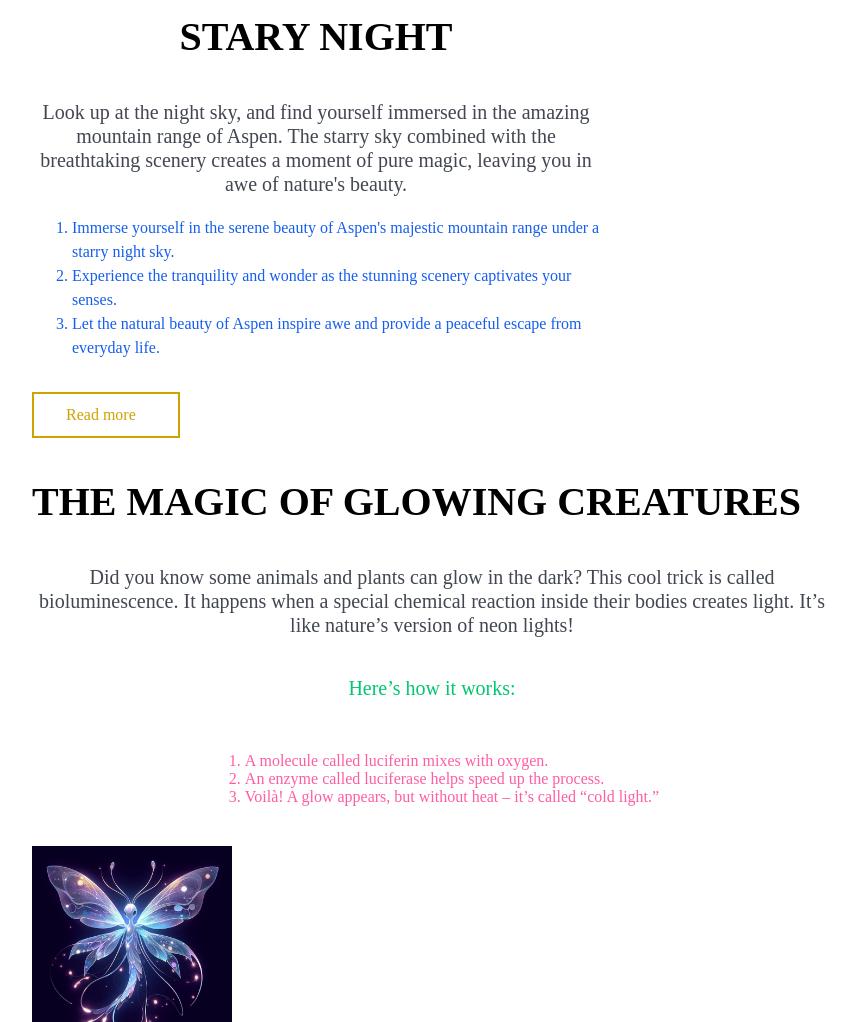
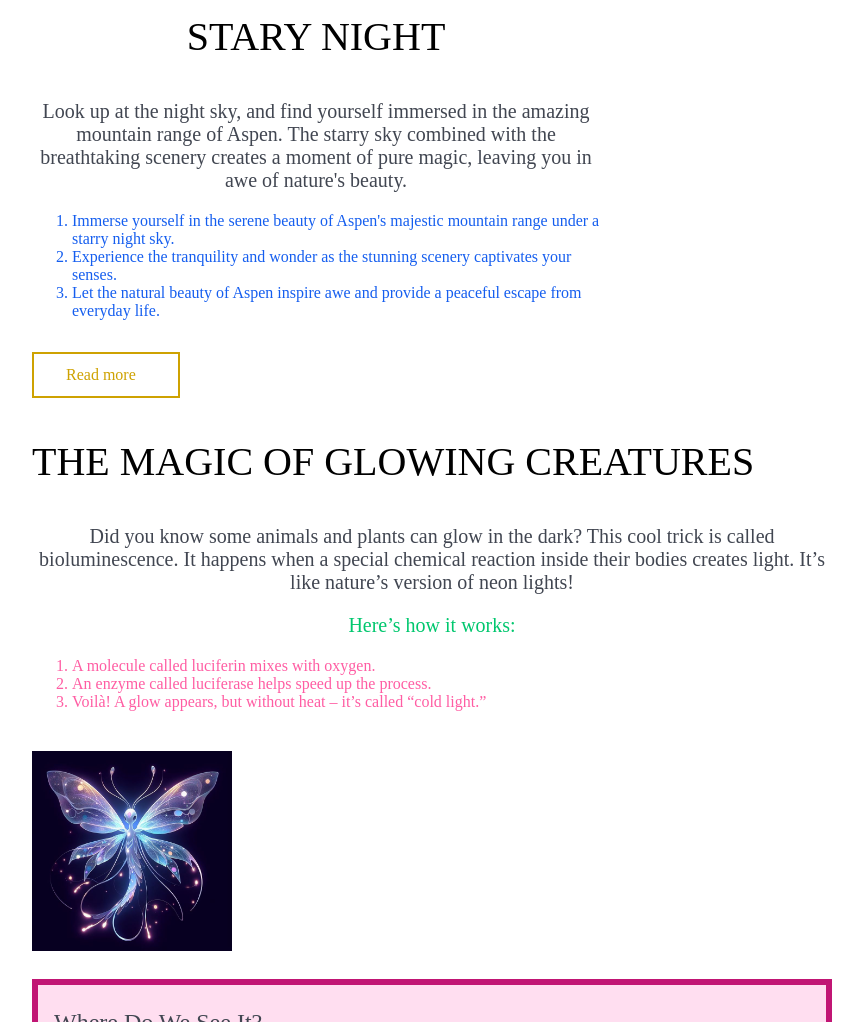
Before and after one commit to GiorgiQobuladze/css1-2, a plain HTML site: page index.html in a window 1280 px wide. Shown: the part 691-1713 px from the top of the page, without its empty margins (31-887 px from the left). Drawn offline with Linux system fonts and the light colour scheme.

Commit message:
unpload task

```diff
--- a/css/style.css
+++ b/css/style.css
@@ -1,9 +1,6 @@
 #headerText {
     color: #000;
     font-size: 72px;
-    font-style: normal;
-    font-weight: 700;
-    line-height: normal;
     text-transform: uppercase;
     text-align: center;
 }
@@ -18,13 +15,9 @@
 }
 
 #text1 {
-    align-self: stretch;
     color: #000;
     text-align: center;
     font-size: 40px;
-    font-style: normal;
-    font-weight: 700;
-    line-height: normal;
     text-transform: uppercase;
     margin-top: 12px;
 }
@@ -33,19 +26,12 @@
     color: #414651;
     text-align: center;
     font-size: 20px;
-    font-style: normal;
-    font-weight: 400;
-    line-height: 24px;
     margin-top: 16px;
 }
 
 #list1 {
-    align-self: stretch;
     color: #155EEF;
     font-size: 16px;
-    font-style: normal;
-    font-weight: 400;
-    line-height: 24px;
     margin-top: 16px;
 }
 
@@ -63,19 +49,13 @@
 }
 
 #listBlock {
-    display: flex;
-    flex-direction: column;
     align-items: center;
     gap: 16px;
-    align-self: stretch;
 }
 
 #tex1 {
     color: #000;
     font-size: 40px;
-    font-style: normal;
-    font-weight: 700;
-    line-height: normal;
     text-transform: uppercase;
 }
 
@@ -83,9 +63,6 @@
 
     color: #414651;
     font-size: 20px;
-    font-style: normal;
-    font-weight: 400;
-    line-height: 24px;
     text-align: center;
     margin-top: 16px;
 }
```
